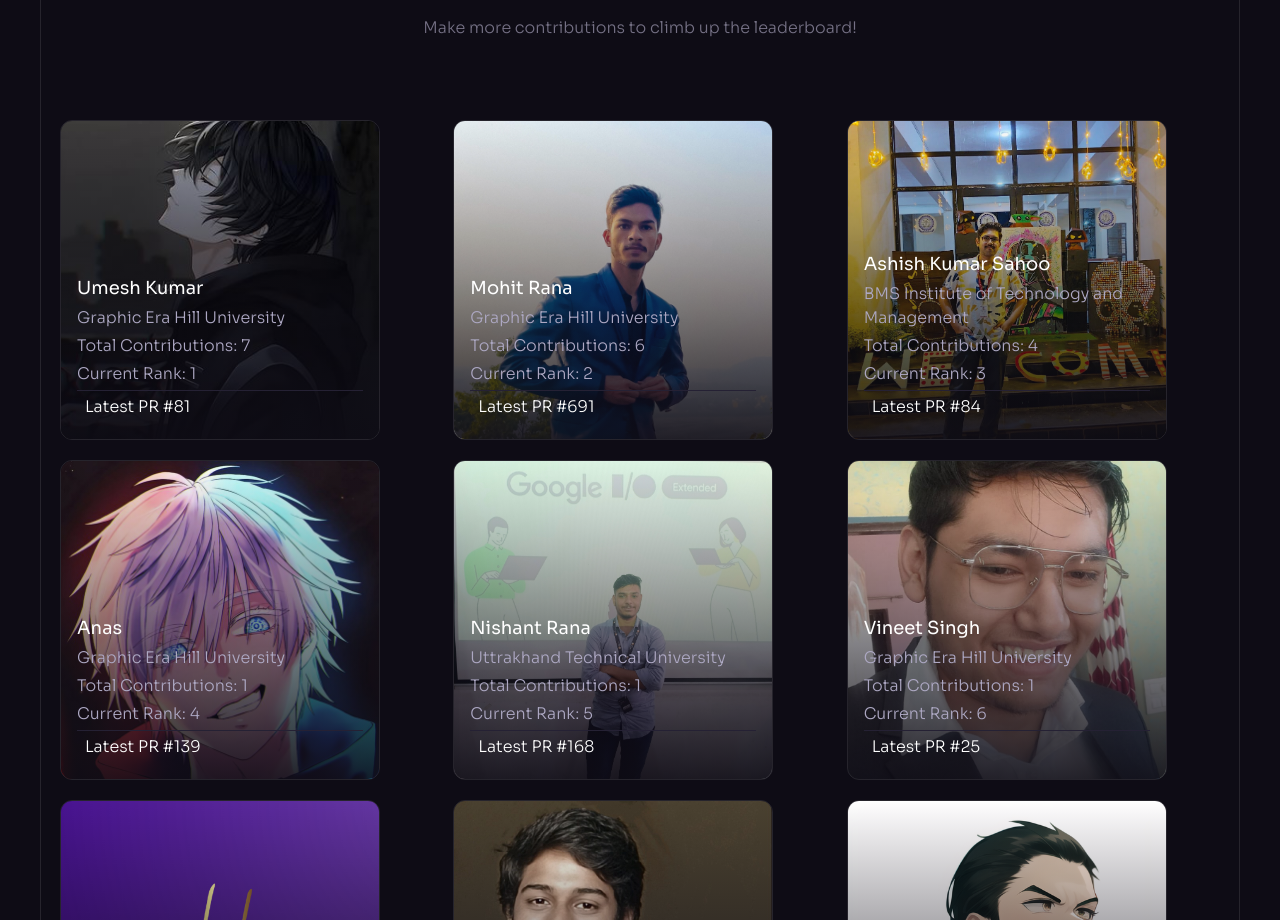
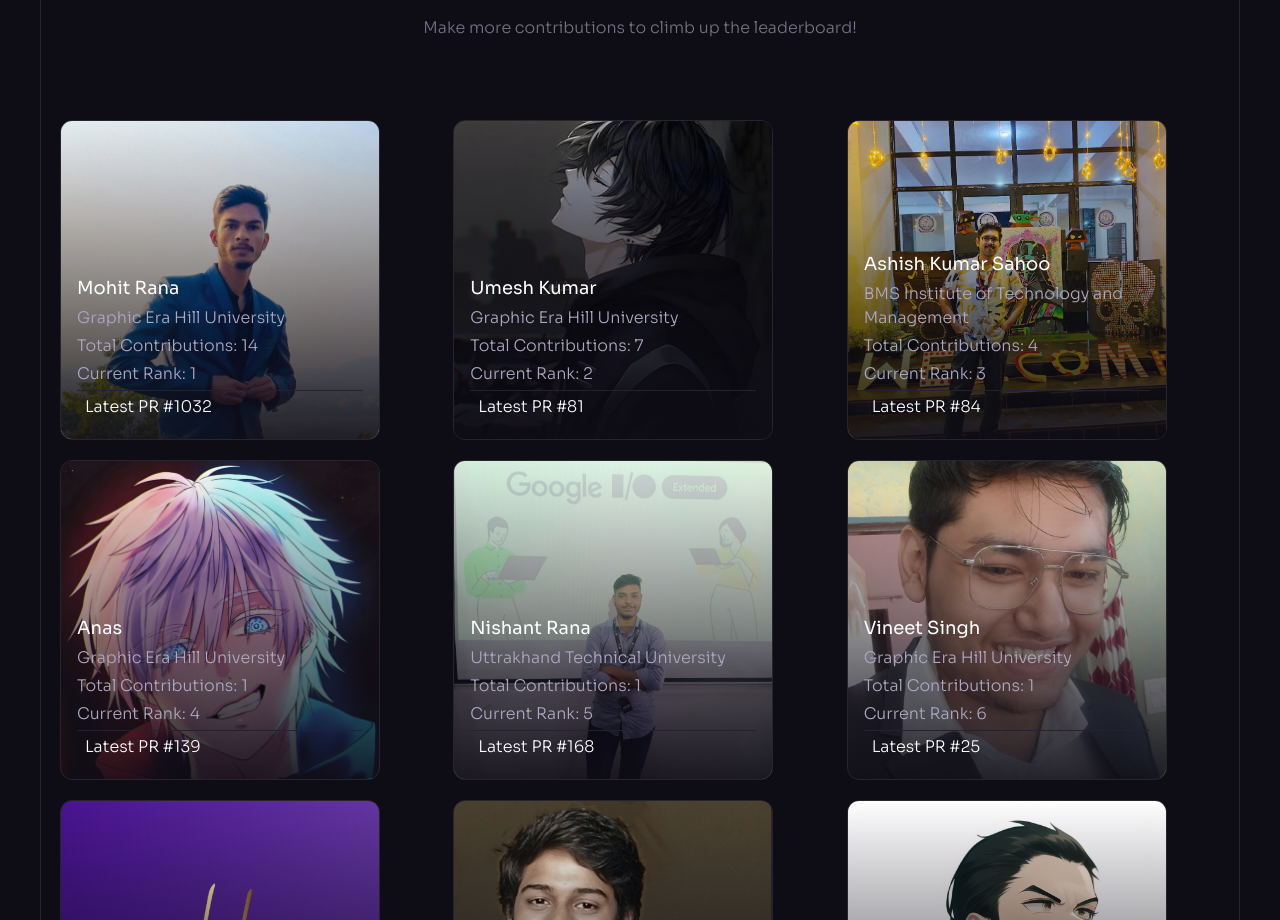
Before and after one commit to iamAyushChamoli/hacktoberfest-24, a React (Vite) app: page / in a window 1280 px wide. Shown: the part 4200-5120 px from the top of the page. Built offline with nearby package versions, Linux system fonts and the light colour scheme.

Commit message:
added new PR in participant mohit rana

```diff
--- a/src/participants/mohit.js
+++ b/src/participants/mohit.js
@@ -5,14 +5,22 @@ const mohit = {
   name: "Mohit Rana",
   university: "Graphic Era Hill University",
   img: mohitImg,
-  pr: [50, 114, 183, 69, 128, 691],
+  pr: [50, 114, 183, 69, 128, 691, 884, 854, 834, 833, 804, 798, 733, 1032],
   prLink: [
     'https://github.com/iamAyushChamoli/hacktoberfest-24/pull/50',
     'https://github.com/aditya-bhaumik/Pathsphere/pull/114',
     'https://github.com/GarimaSingh0109/Resum-Resume/pull/183',
     'https://github.com/ML-Fusion-Lab/ML-Fusion-Lab-Website/pull/69',
     'https://github.com/RamakrushnaBiswal/PlayCafe/pull/128',
-    'https://github.com/aditya-bhaumik/Pathsphere/pull/691'
+    'https://github.com/aditya-bhaumik/Pathsphere/pull/691',
+    'https://github.com/GarimaSingh0109/Resum-Resume/pull/884',
+    'https://github.com/GarimaSingh0109/Resum-Resume/pull/854',
+    'https://github.com/GarimaSingh0109/Resum-Resume/pull/834',
+    'https://github.com/GarimaSingh0109/Resum-Resume/pull/833',
+    'https://github.com/GarimaSingh0109/Resum-Resume/pull/804',
+    'https://github.com/GarimaSingh0109/Resum-Resume/pull/798',
+    'https://github.com/GarimaSingh0109/Resum-Resume/pull/733',
+    'https://github.com/aditya-bhaumik/Pathsphere/pull/1032'
   ]
 };
 
```
